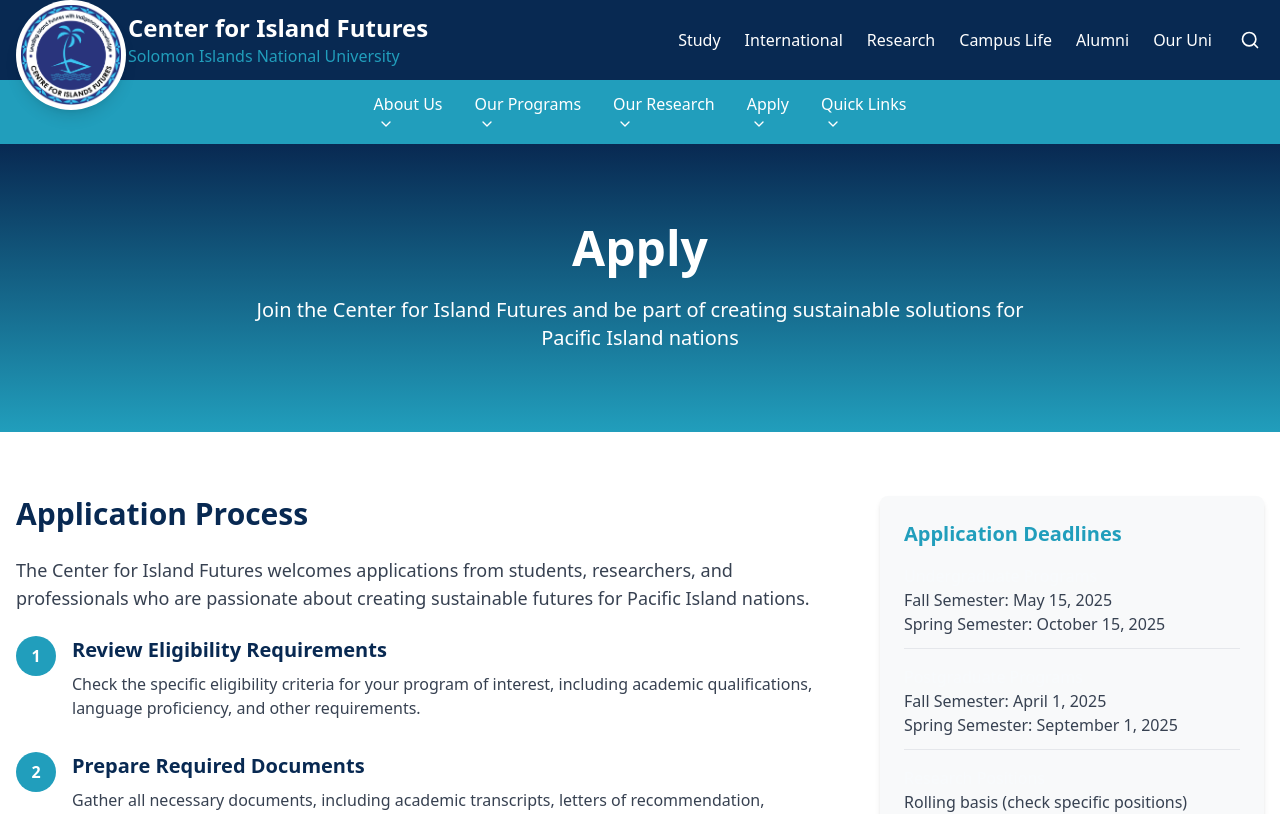
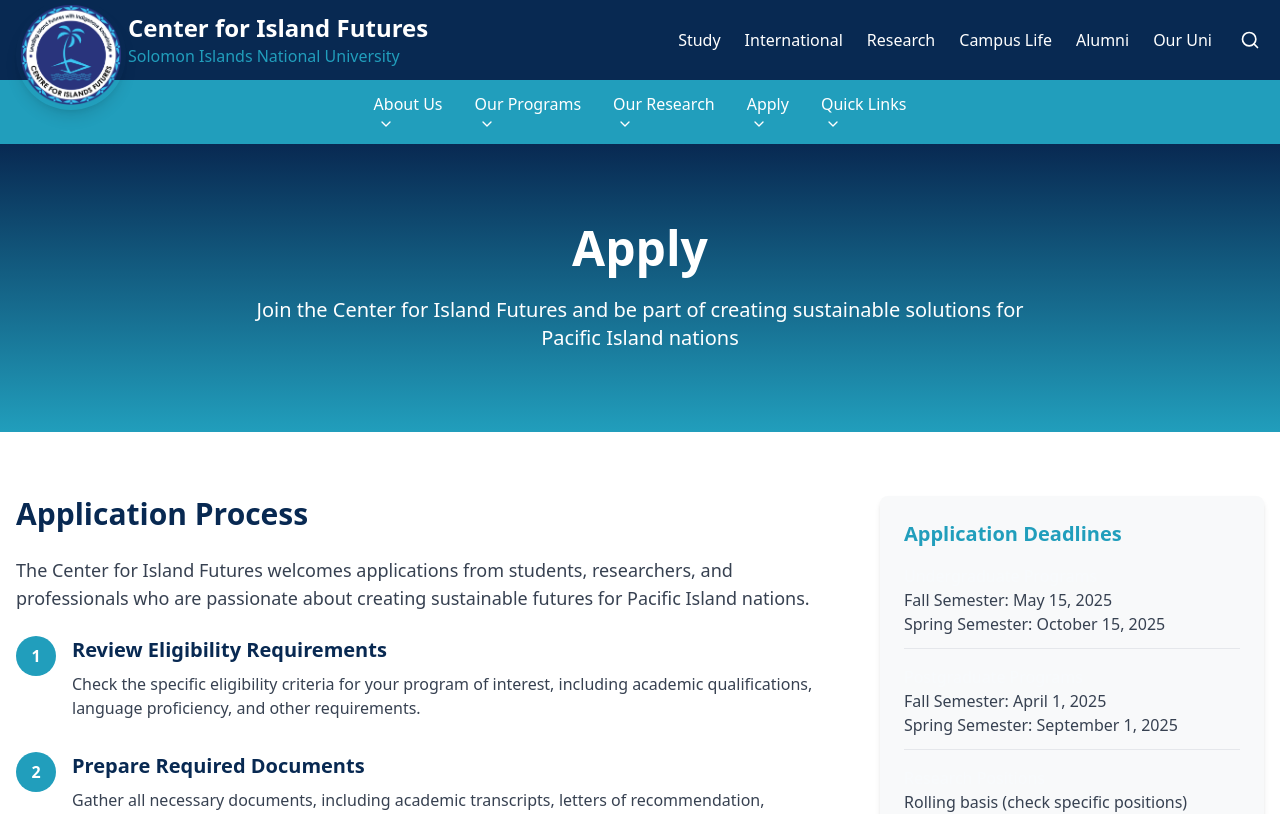
Before and after one commit to monolinedf/buildify-0a12e8e4-ad93-4df7-adeb-1b71c0e817de, a React (Vite) app: page /apply in a window 1280 px wide. Shown: the top 814 px of the page. Built offline with nearby package versions, Linux system fonts and the light colour scheme.

Commit message:
UPDATE: src/components/Header.tsx

```diff
--- a/src/components/Header.tsx
+++ b/src/components/Header.tsx
@@ -343,7 +343,7 @@
           <div className="bg-[#082952] text-white py-3">
             <div className="container mx-auto px-4 flex justify-between items-center">
               <div className="flex items-center justify-center lg:justify-start">
-                <div className="absolute left-4 top-0 bg-white rounded-full shadow-lg z-10 hidden lg:flex items-center justify-center" style={{ height: '110px', width: '110px', overflow: 'hidden', padding: '5px' }}>
+                <div className="absolute left-4 top-0 rounded-full shadow-lg z-10 hidden lg:flex items-center justify-center bg-transparent" style={{ height: '110px', width: '110px', overflow: 'hidden', padding: '5px' }}>
                   <img
                     src={cifLogo}
                     alt="Center for Island Futures Logo"
```
